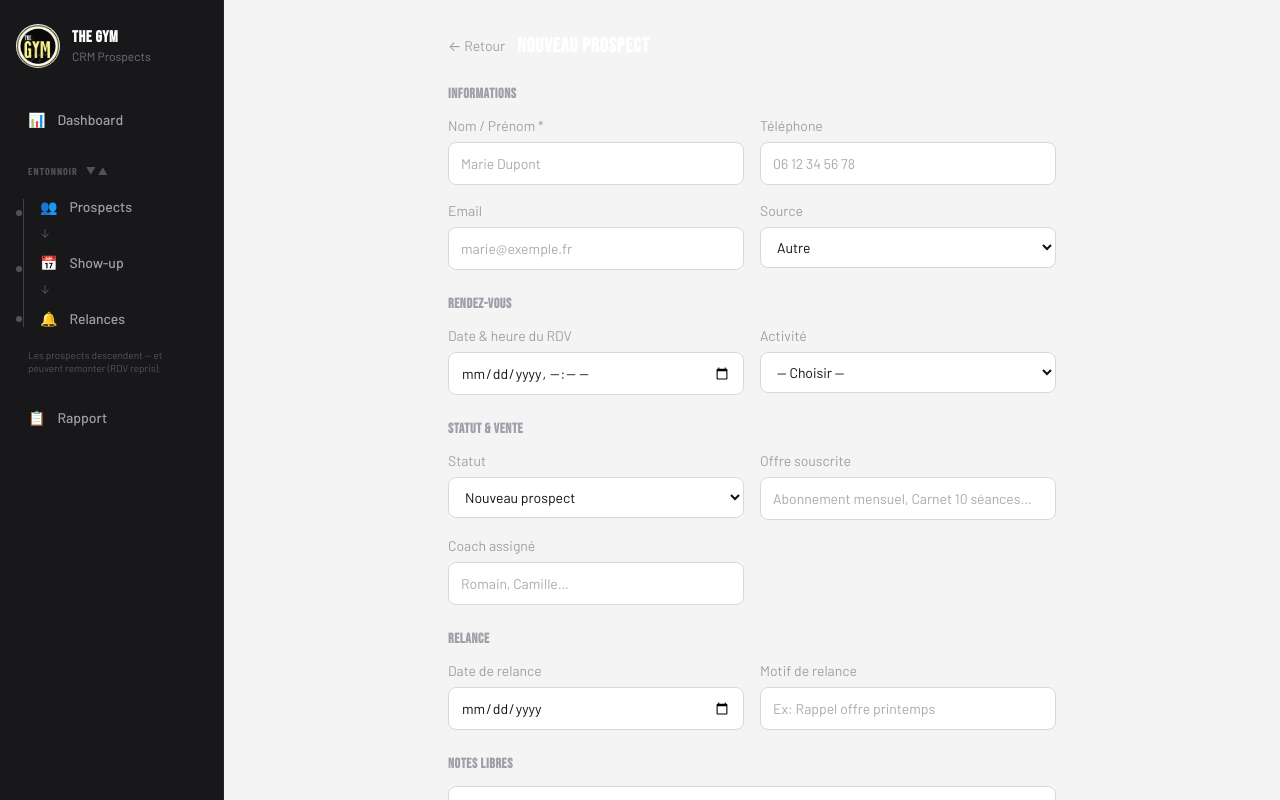
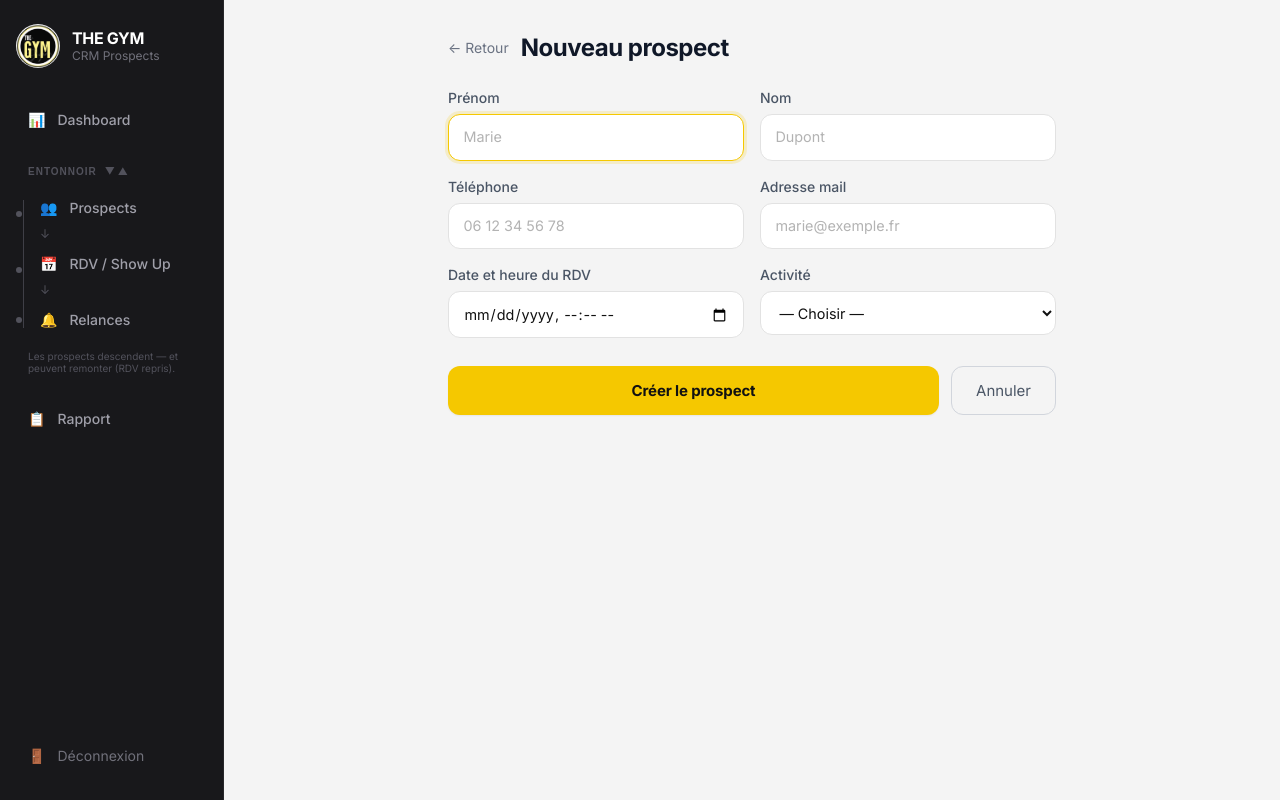
Before and after one commit to thegym07/CRM, a Next.js app: page /leads/nouveau in a window 1280 px wide. Shown: the top 800 px of the page. Built offline with nearby package versions, Linux system fonts and the light colour scheme.

Commit message:
Design Inter + arrondis, formulaire Nouveau simplifié (6 champs), Show-up renommé RDV / Show Up
Co-Authored-By: Claude Opus 4.6 <noreply@anthropic.com>

```diff
--- a/app/(app)/leads/nouveau/page.tsx
+++ b/app/(app)/leads/nouveau/page.tsx
@@ -5,10 +5,10 @@ export default function NouveauLeadPage() {
   return (
     <div className="p-4 md:p-8 max-w-2xl mx-auto">
       <div className="flex items-center gap-3 mb-6">
-        <Link href="/leads" className="text-zinc-400 hover:text-white transition-colors text-sm">
+        <Link href="/leads" className="text-gray-500 hover:text-gray-900 transition-colors text-sm">
           ← Retour
         </Link>
-        <h1 className="text-xl font-bold text-white">Nouveau prospect</h1>
+        <h1 className="text-2xl font-bold text-gray-900">Nouveau prospect</h1>
       </div>
       <LeadForm mode="create" />
     </div>
--- a/app/(app)/leads/page.tsx
+++ b/app/(app)/leads/page.tsx
@@ -41,7 +41,7 @@ export default async function LeadsPage({ searchParams }: { searchParams: Promis
     <div className="p-4 md:p-6">
       <div className="flex items-center justify-between mb-5">
         <div>
-          <h1 className="text-3xl text-gray-900" style={{ fontFamily: 'Bebas Neue, sans-serif', letterSpacing: '0.04em' }}>
+          <h1 className="text-3xl text-gray-900" style={{ fontFamily: 'Inter, sans-serif', letterSpacing: '-0.02em' }}>
             Prospects
           </h1>
           <p className="text-gray-500 text-xs mt-0.5">{filtered.length} prospect{filtered.length !== 1 ? 's' : ''}</p>
--- a/app/(app)/page.tsx
+++ b/app/(app)/page.tsx
@@ -17,7 +17,7 @@ export default async function DashboardPage() {
   return (
     <div className="p-4 md:p-8 max-w-4xl mx-auto">
       <div className="mb-8">
-        <h1 className="text-2xl font-bold text-gray-900" style={{ fontFamily: 'Bebas Neue, sans-serif', letterSpacing: '0.04em' }}>Dashboard</h1>
+        <h1 className="text-2xl font-bold text-gray-900" style={{ fontFamily: 'Inter, sans-serif', letterSpacing: '-0.02em' }}>Dashboard</h1>
         <p className="text-gray-500 text-sm mt-1">{new Date().toLocaleDateString('fr-FR', { weekday: 'long', day: 'numeric', month: 'long', year: 'numeric' })}</p>
       </div>
 
--- a/app/(app)/rapport/page.tsx
+++ b/app/(app)/rapport/page.tsx
@@ -26,7 +26,7 @@ export default async function RapportPage({ searchParams }: { searchParams: Prom
     <div className="p-4 md:p-6 max-w-2xl mx-auto">
       {/* Header */}
       <div className="mb-2">
-        <h1 className="text-4xl text-gray-900" style={{ fontFamily: 'Bebas Neue, sans-serif', letterSpacing: '0.04em' }}>
+        <h1 className="text-4xl text-gray-900" style={{ fontFamily: 'Inter, sans-serif', letterSpacing: '-0.02em' }}>
           Rapport journalier
         </h1>
       </div>
@@ -46,7 +46,7 @@ export default async function RapportPage({ searchParams }: { searchParams: Prom
       {allReports.length > 0 && (
         <section>
           <h2 className="text-xs font-semibold text-gray-500 uppercase tracking-widest mb-3"
-              style={{ fontFamily: 'Barlow Condensed, sans-serif' }}>
+              style={{ fontFamily: 'Inter, sans-serif' }}>
             Historique
           </h2>
           <div className="overflow-x-auto rounded-xl border border-gray-200 bg-white shadow-sm">
--- a/app/(app)/relances/page.tsx
+++ b/app/(app)/relances/page.tsx
@@ -34,7 +34,7 @@ export default async function RelancesPage() {
   return (
     <div className="p-4 md:p-8 max-w-2xl mx-auto">
       <div className="mb-6">
-        <h1 className="text-3xl font-bold text-gray-900" style={{ fontFamily: 'Bebas Neue, sans-serif', letterSpacing: '0.04em' }}>Relances</h1>
+        <h1 className="text-3xl font-bold text-gray-900" style={{ fontFamily: 'Inter, sans-serif', letterSpacing: '-0.02em' }}>Relances</h1>
         <p className="text-gray-500 text-sm mt-0.5">
           {total > 0 ? `${total} prospect${total !== 1 ? 's' : ''} à contacter` : 'Aucune relance en attente'}
         </p>
--- a/app/(app)/show-up/page.tsx
+++ b/app/(app)/show-up/page.tsx
@@ -21,8 +21,8 @@ export default async function ShowUpPage() {
     <div className="p-4 md:p-6">
       <div className="flex items-center justify-between mb-5">
         <div>
-          <h1 className="text-3xl text-gray-900" style={{ fontFamily: 'Bebas Neue, sans-serif', letterSpacing: '0.04em' }}>
-            Show-up
+          <h1 className="text-3xl font-bold text-gray-900" style={{ fontFamily: 'Inter, sans-serif', letterSpacing: '-0.02em' }}>
+            RDV / Show Up
           </h1>
           <p className="text-gray-500 text-xs mt-0.5">
             {total} RDV pris
@@ -62,7 +62,7 @@ function Section({ title, leads, warn }: {
   return (
     <div>
       <h2 className={`text-xs font-semibold uppercase tracking-widest mb-2 ${warn ? 'text-orange-500' : 'text-gray-500'}`}
-          style={{ fontFamily: 'Barlow Condensed, sans-serif' }}>
+          style={{ fontFamily: 'Inter, sans-serif' }}>
         {title} — {leads.length}
       </h2>
 
--- a/app/globals.css
+++ b/app/globals.css
@@ -1,72 +1,80 @@
-@import url('https://fonts.googleapis.com/css2?family=Bebas+Neue&family=Barlow+Condensed:wght@400;600;700&family=Barlow:wght@400;500;600&display=swap');
+@import url('https://fonts.googleapis.com/css2?family=Inter:wght@400;500;600;700;800&display=swap');
 @import "tailwindcss";
 
 :root {
-  --bg: #F4F4F4;
+  --bg: #F6F6F7;
   --bg-card: #FFFFFF;
-  --bg-hover: #F9F9F9;
-  --border: #E4E4E4;
+  --bg-hover: #FAFAFA;
+  --border: #ECECEC;
   --yellow: #F5C800;
   --yellow-dim: rgba(245, 200, 0, 0.15);
+}
+
+* {
+  -webkit-font-smoothing: antialiased;
+  -moz-osx-font-smoothing: grayscale;
 }
 
 body {
   background-color: var(--bg);
   color: #111111;
-  font-family: 'Barlow', -apple-system, sans-serif;
+  font-family: 'Inter', -apple-system, BlinkMacSystemFont, sans-serif;
   font-size: 15px;
+  line-height: 1.55;
 }
 
 h1, h2, h3 {
-  font-family: 'Bebas Neue', sans-serif;
-  letter-spacing: 0.04em;
+  font-family: 'Inter', sans-serif;
+  font-weight: 700;
+  letter-spacing: -0.02em;
 }
 
 .label-condensed {
-  font-family: 'Barlow Condensed', sans-serif;
+  font-family: 'Inter', sans-serif;
   font-weight: 600;
   text-transform: uppercase;
-  letter-spacing: 0.08em;
-  font-size: 0.7rem;
-  color: #777;
+  letter-spacing: 0.06em;
+  font-size: 0.68rem;
+  color: #8a8a8a;
 }
 
 .input-field {
   width: 100%;
   background-color: #ffffff;
-  border: 1px solid #D8D8D8;
-  border-radius: 0.5rem;
-  padding: 0.625rem 0.75rem;
-  font-size: 0.875rem;
-  font-family: 'Barlow', sans-serif;
+  border: 1px solid #E2E2E2;
+  border-radius: 0.75rem;
+  padding: 0.7rem 0.9rem;
+  font-size: 0.9rem;
+  font-family: 'Inter', sans-serif;
   color: #111;
-  transition: border-color 0.15s;
+  transition: border-color 0.15s, box-shadow 0.15s;
 }
 
 .input-field::placeholder {
-  color: #aaa;
+  color: #b3b3b3;
 }
 
 .input-field:focus {
   outline: none;
   border-color: #F5C800;
-  box-shadow: 0 0 0 2px rgba(245, 200, 0, 0.2);
+  box-shadow: 0 0 0 3px rgba(245, 200, 0, 0.18);
 }
 
 .btn-primary {
   background-color: #F5C800;
   color: #111;
-  font-family: 'Barlow Condensed', sans-serif;
+  font-family: 'Inter', sans-serif;
   font-weight: 700;
-  letter-spacing: 0.05em;
-  text-transform: uppercase;
-  border-radius: 0.5rem;
-  padding: 0.6rem 1.2rem;
-  transition: background-color 0.15s, opacity 0.15s;
+  letter-spacing: -0.01em;
+  border-radius: 0.75rem;
+  padding: 0.65rem 1.3rem;
+  box-shadow: 0 1px 2px rgba(0, 0, 0, 0.06);
+  transition: background-color 0.15s, box-shadow 0.15s, transform 0.1s;
 }
 
-.btn-primary:hover { background-color: #e6ba00; }
-.btn-primary:disabled { opacity: 0.5; }
+.btn-primary:hover { background-color: #e6ba00; box-shadow: 0 2px 8px rgba(245, 200, 0, 0.35); }
+.btn-primary:active { transform: translateY(1px); }
+.btn-primary:disabled { opacity: 0.5; box-shadow: none; }
 
 @keyframes slideup {
   from { transform: translateY(100%); }
--- a/app/inscription/page.tsx
+++ b/app/inscription/page.tsx
@@ -40,7 +40,7 @@ export default function InscriptionPage() {
           <div className="flex justify-center mb-4">
             <Image src="/logo.png" alt="THE GYM" width={80} height={80} className="rounded-full" />
           </div>
-          <h1 className="text-3xl text-gray-900" style={{ fontFamily: 'Bebas Neue, sans-serif', letterSpacing: '0.04em' }}>Merci !</h1>
+          <h1 className="text-3xl text-gray-900" style={{ fontFamily: 'Inter, sans-serif', letterSpacing: '-0.02em' }}>Merci !</h1>
           <p className="text-gray-600 mt-2">Votre demande a bien été enregistrée. L’équipe THE GYM vous recontacte très vite.</p>
         </div>
       </div>
@@ -54,7 +54,7 @@ export default function InscriptionPage() {
           <div className="flex justify-center mb-4">
             <Image src="/logo.png" alt="THE GYM" width={88} height={88} className="rounded-full shadow-md" />
           </div>
-          <h1 className="text-3xl text-gray-900" style={{ fontFamily: 'Bebas Neue, sans-serif', letterSpacing: '0.05em' }}>
+          <h1 className="text-3xl text-gray-900" style={{ fontFamily: 'Inter, sans-serif', letterSpacing: '-0.02em' }}>
             Rejoignez THE GYM
           </h1>
           <p className="text-gray-500 mt-1 text-sm">Laissez vos coordonnées, on vous rappelle</p>
--- a/app/login/page.tsx
+++ b/app/login/page.tsx
@@ -44,7 +44,7 @@ export default function LoginPage() {
               className="rounded-full shadow-md"
             />
           </div>
-          <h1 className="text-2xl font-bold text-gray-900 tracking-tight" style={{ fontFamily: 'Bebas Neue, sans-serif', letterSpacing: '0.06em' }}>THE GYM</h1>
+          <h1 className="text-2xl font-bold text-gray-900 tracking-tight" style={{ fontFamily: 'Inter, sans-serif', letterSpacing: '-0.02em' }}>THE GYM</h1>
           <p className="text-gray-500 mt-1 text-sm">CRM Prospects — Ardèche</p>
         </div>
 
--- a/components/LeadForm.tsx
+++ b/components/LeadForm.tsx
@@ -2,11 +2,18 @@
 
 import { useState } from 'react'
 import { useRouter } from 'next/navigation'
-import { STATUTS, SOURCES, ACTIVITES, type Lead } from '@/lib/supabase'
+import { ACTIVITES, type Lead } from '@/lib/supabase'
 
 type LeadFormProps = {
   lead?: Lead
   mode: 'create' | 'edit'
+}
+
+// Sépare un nom complet en prénom / nom (best effort)
+function splitNom(full: string): { prenom: string; nom: string } {
+  const parts = (full ?? '').trim().split(/\s+/)
+  if (parts.length <= 1) return { prenom: parts[0] ?? '', nom: '' }
+  return { prenom: parts[0], nom: parts.slice(1).join(' ') }
 }
 
 export default function LeadForm({ lead, mode }: LeadFormProps) {
@@ -14,47 +21,39 @@ export default function LeadForm({ lead, mode }: LeadFormProps) {
   const [saving, setSaving] = useState(false)
   const [error, setError] = useState('')
 
+  const initial = splitNom(lead?.nom ?? '')
+
   const [form, setForm] = useState({
-    nom: lead?.nom ?? '',
+    prenom: initial.prenom,
+    nom: initial.nom,
     telephone: lead?.telephone ?? '',
     email: lead?.email ?? '',
-    source: lead?.source ?? 'Autre',
     date_rdv: lead?.date_rdv ? lead.date_rdv.slice(0, 16) : '',
     activite: lead?.activite ?? '',
-    statut: lead?.statut ?? 'Nouveau prospect',
-    offre_souscrite: lead?.offre_souscrite ?? '',
-    coach_assigne: lead?.coach_assigne ?? '',
-    date_relance: lead?.date_relance ?? '',
-    motif_relance: lead?.motif_relance ?? '',
-    notes: lead?.notes ?? '',
   })
 
-  function handleChange(e: React.ChangeEvent<HTMLInputElement | HTMLSelectElement | HTMLTextAreaElement>) {
-    const { name, value, type } = e.target
-    if (type === 'checkbox') {
-      setForm((f) => ({ ...f, [name]: (e.target as HTMLInputElement).checked }))
-    } else {
+  function handleChange(e: React.ChangeEvent<HTMLInputElement | HTMLSelectElement>) {
+    const { name, value } = e.target
     setForm((f) => ({ ...f, [name]: value }))
-    }
   }
 
   async function handleSubmit(e: React.FormEvent) {
     e.preventDefault()
-    if (!form.nom.trim()) { setError('Le nom est obligatoire'); return }
+    const nomComplet = `${form.prenom.trim()} ${form.nom.trim()}`.trim()
+    if (!nomComplet) { setError('Le nom ou le prénom est obligatoire'); return }
     setSaving(true)
     setError('')
 
-    const data = {
-      ...form,
+    const data: Partial<Lead> = {
+      nom: nomComplet,
+      telephone: form.telephone.trim() || null,
+      email: form.email.trim() || null,
       date_rdv: form.date_rdv || null,
-      activite: form.activite || null,
-      offre_souscrite: form.offre_souscrite || null,
-      coach_assigne: form.coach_assigne || null,
-      date_relance: form.date_relance || null,
-      motif_relance: form.motif_relance || null,
-      notes: form.notes || null,
-      telephone: form.telephone || null,
-      email: form.email || null,
+      activite: (form.activite || null) as Lead['activite'],
+      // Un RDV renseigné => le prospect part directement dans RDV / Show Up
+      ...(mode === 'create'
+        ? { statut: form.date_rdv ? 'RDV pris' : 'Nouveau prospect' }
+        : {}),
     }
 
     const url = mode === 'create' ? '/api/leads' : `/api/leads/${lead!.id}`
@@ -73,42 +72,35 @@ export default function LeadForm({ lead, mode }: LeadFormProps) {
       return
     }
 
-    router.push(mode === 'create' ? '/leads' : `/leads/${lead!.id}`)
+    const dest = mode === 'create'
+      ? (form.date_rdv ? '/show-up' : '/leads')
+      : `/leads/${lead!.id}`
+    router.push(dest)
     router.refresh()
   }
 
   return (
-    <form onSubmit={handleSubmit} className="space-y-6">
+    <form onSubmit={handleSubmit} className="space-y-5">
       {error && (
-        <div className="bg-red-500/10 border border-red-500/30 text-red-400 rounded-lg px-4 py-3 text-sm">
+        <div className="bg-red-50 border border-red-200 text-red-600 rounded-xl px-4 py-3 text-sm">
           {error}
         </div>
       )}
 
-      <section>
-        <h3 className="text-sm font-semibold text-zinc-400 uppercase tracking-wide mb-3">Informations</h3>
       <div className="grid grid-cols-1 gap-4 sm:grid-cols-2">
-          <Field label="Nom / Prénom *">
-            <input name="nom" value={form.nom} onChange={handleChange} required className="input-field" placeholder="Marie Dupont" />
+        <Field label="Prénom">
+          <input name="prenom" value={form.prenom} onChange={handleChange} className="input-field" placeholder="Marie" autoFocus />
+        </Field>
+        <Field label="Nom">
+          <input name="nom" value={form.nom} onChange={handleChange} className="input-field" placeholder="Dupont" />
         </Field>
         <Field label="Téléphone">
           <input name="telephone" value={form.telephone} onChange={handleChange} className="input-field" placeholder="06 12 34 56 78" type="tel" />
         </Field>
-          <Field label="Email">
+        <Field label="Adresse mail">
           <input name="email" value={form.email} onChange={handleChange} className="input-field" placeholder="marie@exemple.fr" type="email" />
         </Field>
-          <Field label="Source">
-            <select name="source" value={form.source} onChange={handleChange} className="input-field">
-              {SOURCES.map(s => <option key={s} value={s}>{s}</option>)}
-            </select>
-          </Field>
-        </div>
-      </section>
-
-      <section>
-        <h3 className="text-sm font-semibold text-zinc-400 uppercase tracking-wide mb-3">Rendez-vous</h3>
-        <div className="grid grid-cols-1 gap-4 sm:grid-cols-2">
-          <Field label="Date & heure du RDV">
+        <Field label="Date et heure du RDV">
           <input name="date_rdv" value={form.date_rdv} onChange={handleChange} className="input-field" type="datetime-local" />
         </Field>
         <Field label="Activité">
@@ -118,50 +110,13 @@ export default function LeadForm({ lead, mode }: LeadFormProps) {
           </select>
         </Field>
       </div>
-      </section>
-
-      <section>
-        <h3 className="text-sm font-semibold text-zinc-400 uppercase tracking-wide mb-3">Statut & Vente</h3>
-        <div className="grid grid-cols-1 gap-4 sm:grid-cols-2">
-          <Field label="Statut">
-            <select name="statut" value={form.statut} onChange={handleChange} className="input-field">
-              {STATUTS.map(s => <option key={s} value={s}>{s}</option>)}
-            </select>
-          </Field>
-
-          <Field label="Offre souscrite">
-            <input name="offre_souscrite" value={form.offre_souscrite} onChange={handleChange} className="input-field" placeholder="Abonnement mensuel, Carnet 10 séances…" />
-          </Field>
-          <Field label="Coach assigné">
-            <input name="coach_assigne" value={form.coach_assigne} onChange={handleChange} className="input-field" placeholder="Romain, Camille…" />
-          </Field>
-        </div>
-      </section>
-
-      <section>
-        <h3 className="text-sm font-semibold text-zinc-400 uppercase tracking-wide mb-3">Relance</h3>
-        <div className="grid grid-cols-1 gap-4 sm:grid-cols-2">
-          <Field label="Date de relance">
-            <input name="date_relance" value={form.date_relance} onChange={handleChange} className="input-field" type="date" />
-          </Field>
-          <Field label="Motif de relance">
-            <input name="motif_relance" value={form.motif_relance} onChange={handleChange} className="input-field" placeholder="Ex: Rappel offre printemps" />
-          </Field>
-        </div>
-      </section>
-
-      <section>
-        <h3 className="text-sm font-semibold text-zinc-400 uppercase tracking-wide mb-3">Notes libres</h3>
-        <textarea name="notes" value={form.notes} onChange={handleChange} className="input-field w-full min-h-[100px] resize-y" placeholder="Informations complémentaires…" />
-      </section>
 
       <div className="flex gap-3 pt-2">
-        <button type="submit" disabled={saving}
-          className="flex-1 bg-white text-zinc-900 font-semibold py-3 px-6 rounded-xl hover:bg-zinc-200 transition-colors disabled:opacity-50">
+        <button type="submit" disabled={saving} className="btn-primary flex-1 disabled:opacity-50">
           {saving ? 'Enregistrement…' : mode === 'create' ? 'Créer le prospect' : 'Sauvegarder'}
         </button>
         <button type="button" onClick={() => router.back()}
-          className="px-6 py-3 rounded-xl border border-zinc-700 text-zinc-400 hover:text-white hover:border-zinc-500 transition-colors">
+          className="px-6 py-3 rounded-xl border border-gray-300 text-gray-600 hover:text-gray-900 hover:border-gray-500 transition-colors">
           Annuler
         </button>
       </div>
@@ -172,7 +127,7 @@ export default function LeadForm({ lead, mode }: LeadFormProps) {
 function Field({ label, children }: { label: string; children: React.ReactNode }) {
   return (
     <div>
-      <label className="block text-sm text-zinc-400 mb-1.5">{label}</label>
+      <label className="block text-sm font-medium text-gray-600 mb-1.5">{label}</label>
       {children}
     </div>
   )
--- a/components/Navbar.tsx
+++ b/components/Navbar.tsx
@@ -12,7 +12,7 @@ const topItems = [
 // Étapes de l'entonnoir (les prospects descendent et peuvent remonter)
 const funnelItems = [
   { href: '/leads', label: 'Prospects', icon: '👥' },
-  { href: '/show-up', label: 'Show-up', icon: '📅' },
+  { href: '/show-up', label: 'RDV / Show Up', icon: '📅' },
   { href: '/relances', label: 'Relances', icon: '🔔' },
 ]
 
```
Also changed, not shown: app/(app)/leads/[id]/LeadDetailClient.tsx (+7 -7 lines). Lines whose indentation alone changed are shown as unchanged.
